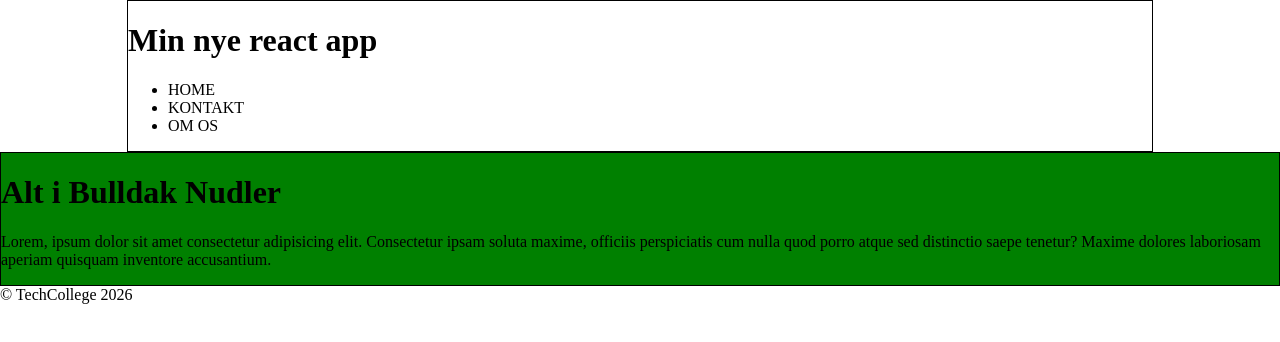
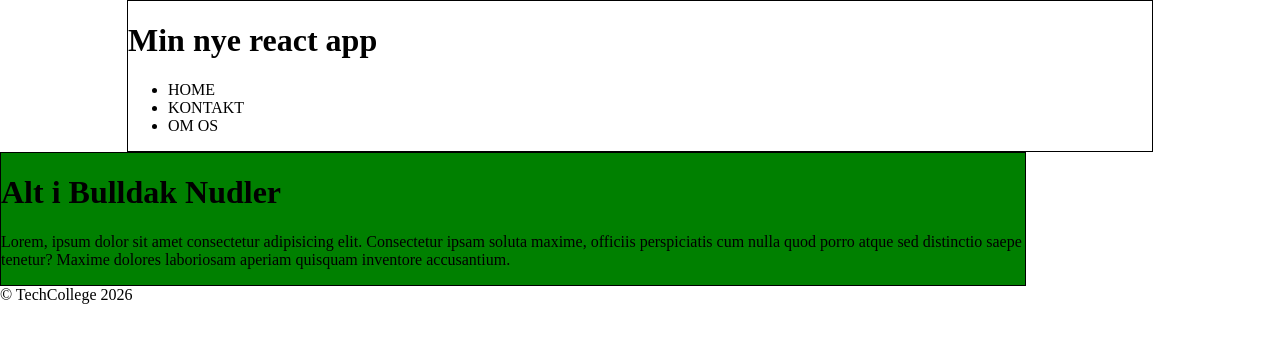
Before and after one commit to Webudvikler-TechCollege/H1WE010126-React-SusDevGoals, a React (Vite) app: page / in a window 1280 px wide. Shown: the top 342 px of the page. Built offline with nearby package versions, Linux system fonts and the light colour scheme.

Commit message:
Styled Components

```diff
--- a/src/components/ContentWrapper/ContentWrapper.tsx
+++ b/src/components/ContentWrapper/ContentWrapper.tsx
@@ -16,7 +16,7 @@ export const ContentWrapper = ({ title, description, showTitle, children }: Cont
     }
 
     return (
-        <ContentWrapperStyled color="green">
+        <ContentWrapperStyled color="green" width="80%">
             {showTitle && <h1>{title}</h1>}
             <p>{children}</p>
         </ContentWrapperStyled>
--- a/src/components/ContentWrapper/ContentWrapperStyled.ts
+++ b/src/components/ContentWrapper/ContentWrapperStyled.ts
@@ -1,10 +1,13 @@
 import styled from 'styled-components'
 
+// Typecast for props
 type ContentWrapperProps = {
-    color?: string
+    color?: string;
+    width: string;
 }
 
 export const ContentWrapperStyled = styled.div<ContentWrapperProps>`
     border: solid 1px #000;
-    background-color: ${props => props.color};
+    background-color: ${props  => props.color}; // Eksempel med dynamisk værdi
+    width: ${({width}) => width}; // Eksempel med destructured dynamisk værdi
 `
```
